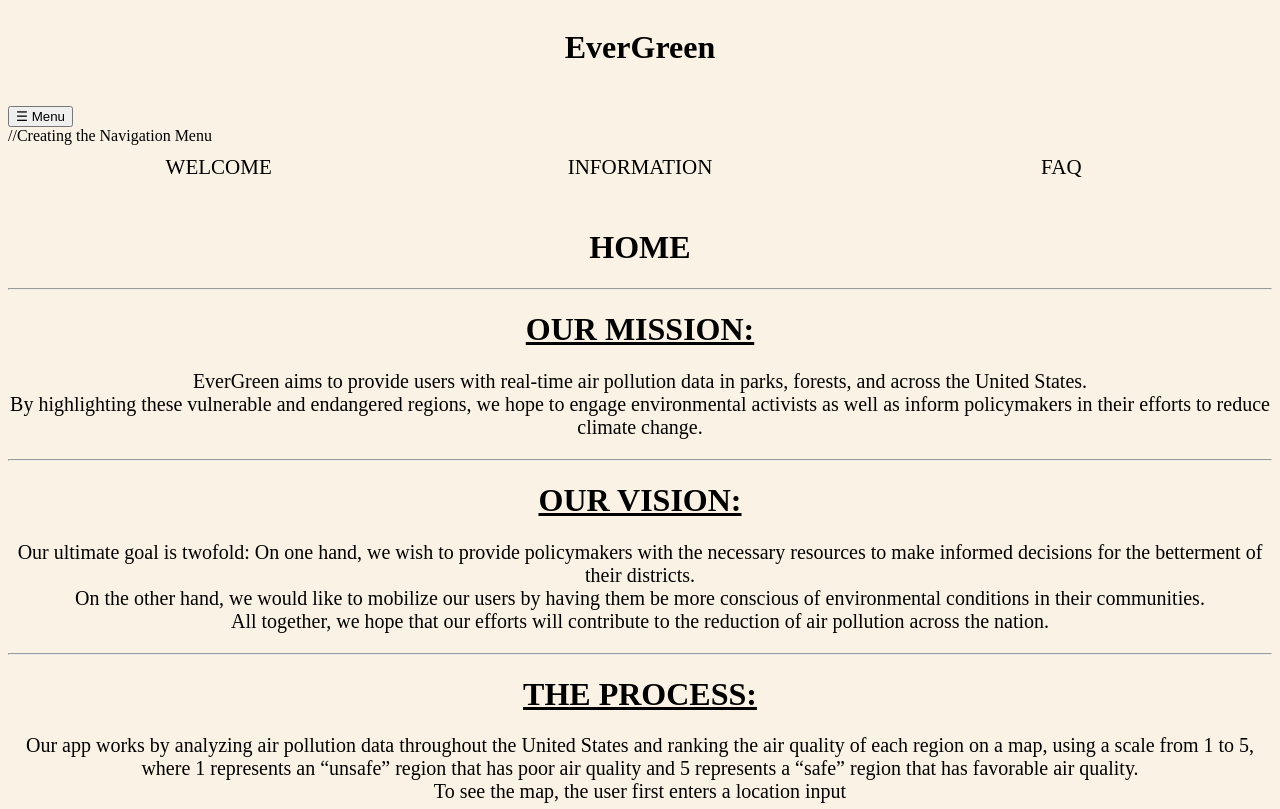
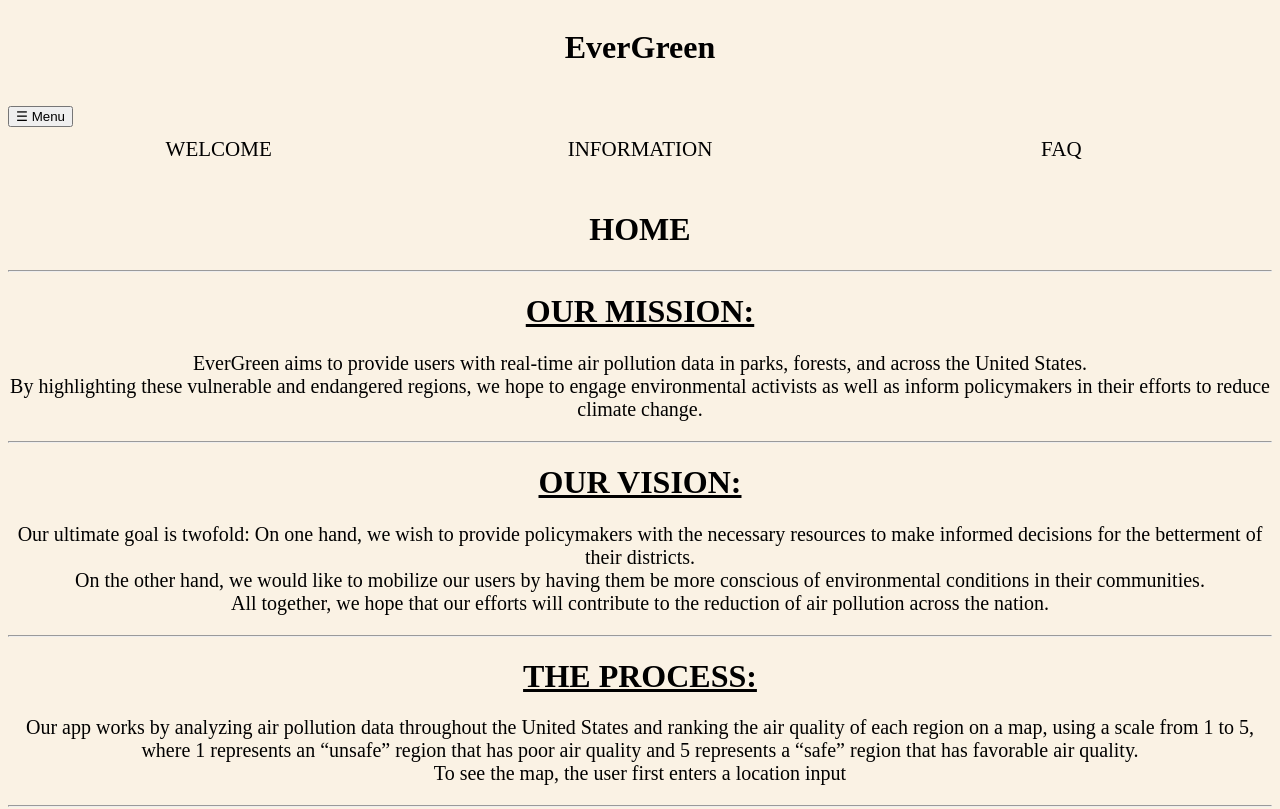
Before and after one commit to Allens124/EverGreenFrontend, a Next.js app in the folder ever/: page / in a window 1280 px wide. Shown: the top 809 px of the page. Built offline with nearby package versions, Linux system fonts and the light colour scheme.

Commit message:
Commenting

```diff
--- a/ever/app/page.js
+++ b/ever/app/page.js
@@ -18,7 +18,7 @@ export default function Home() {
           ☰ Menu
         </button>
       </Box>
-        //Creating the Navigation Menu
+        {/*Creating the Navigation Menu */}
        <nav className="jian">
         <a href="/">WELCOME</a>
         <a href="info/">INFORMATION</a>
```
